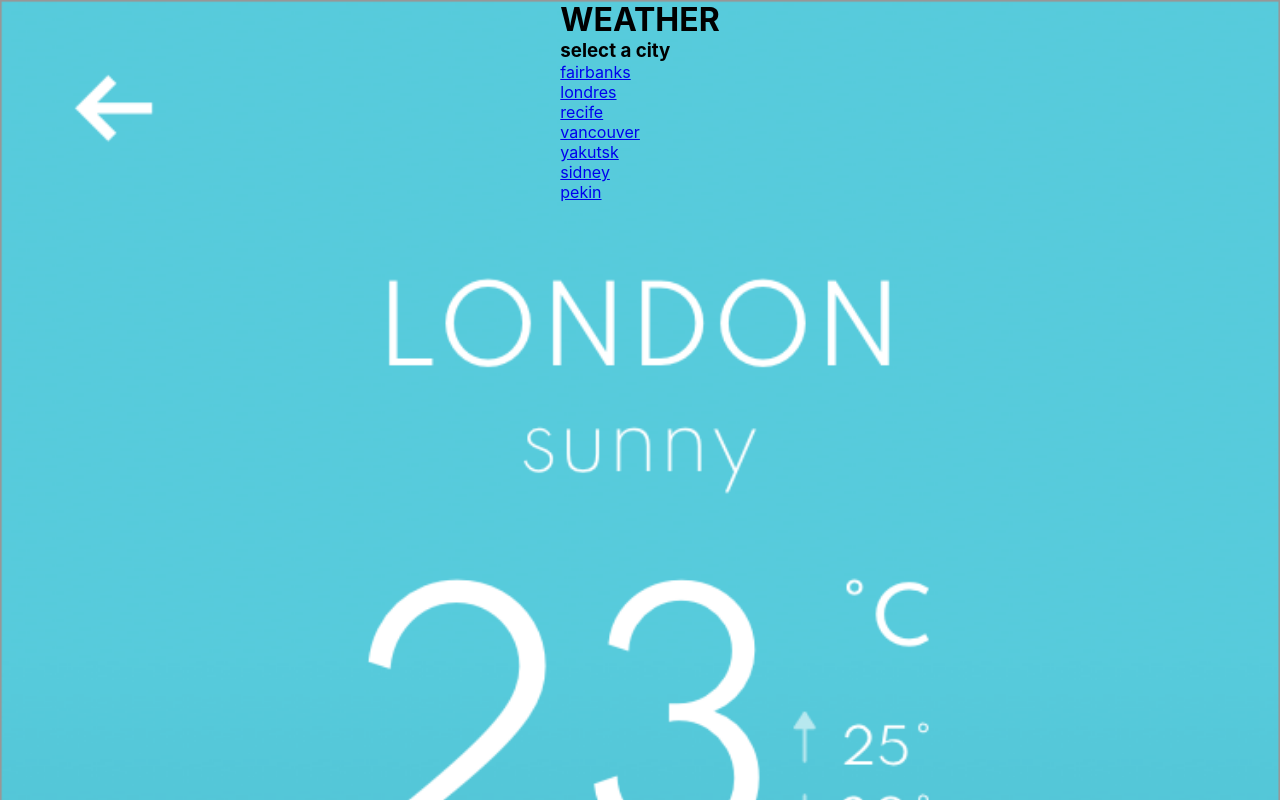
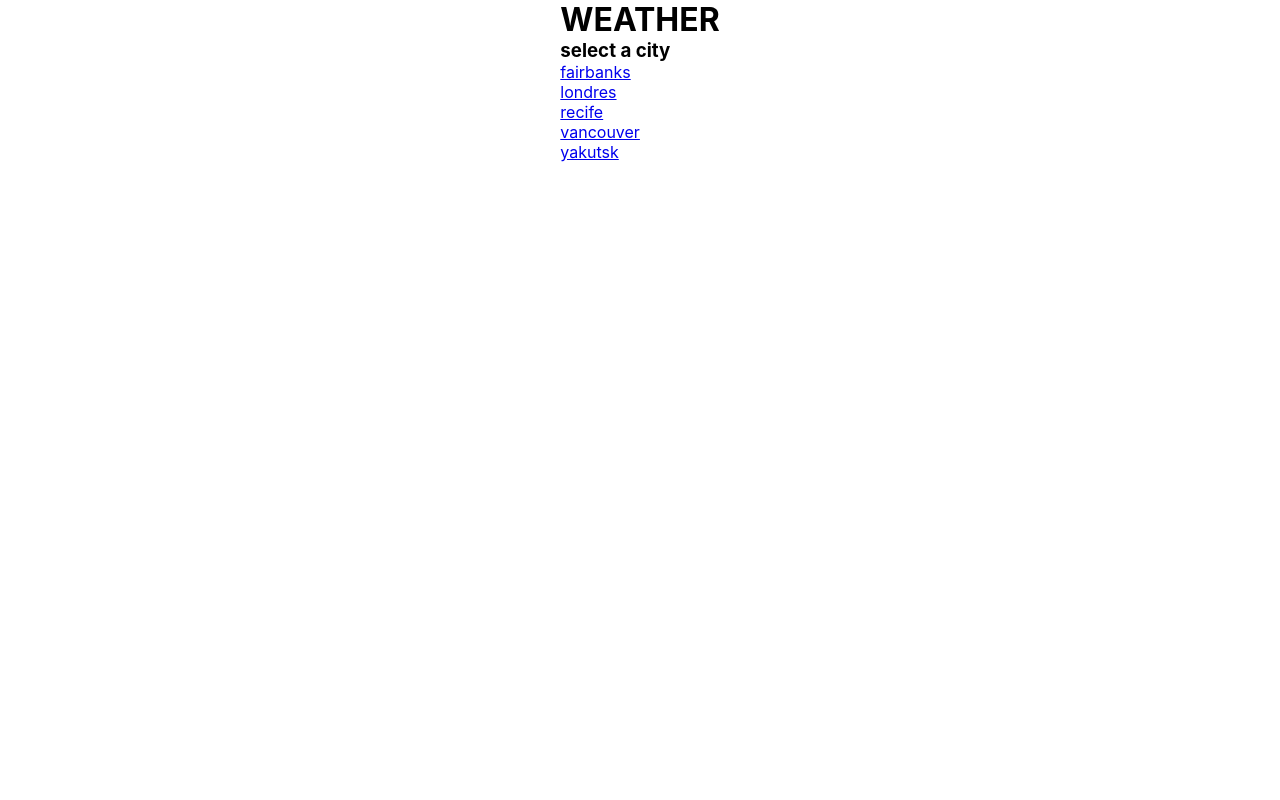
Before and after one commit to cgmonte/desafio-weather-app, a React (Create React App) app: page /home in a window 1280 px wide. Built offline with nearby package versions, Linux system fonts and the light colour scheme.

Commit message:
trocando a href por LInk na Home

```diff
--- a/src/App.js
+++ b/src/App.js
@@ -8,7 +8,7 @@ import Home from './Components/Home';
 
 function App() {
 
-  const cities = ['fairbanks', 'londres', 'recife', 'vancouver', 'yakutsk', 'sidney', 'pekin']
+  const cities = ['fairbanks', 'londres', 'recife', 'vancouver', 'yakutsk']
 
   const routes = cities.map((city) =>
     <Route path={'/' + city} key={city}>
--- a/src/Components/Global.scss
+++ b/src/Components/Global.scss
@@ -2,12 +2,12 @@
     margin: 0;
 }
 
-body {
-    background-image: url('../images/mobile_ref1.png');
-    background-size:     cover;                      /* <------ */
-    background-repeat:   no-repeat;
-    background-position: top center;
-}
+// body {
+//     background-image: url('../images/mobile_ref1.png');
+//     background-size:     cover;                      /* <------ */
+//     background-repeat:   no-repeat;
+//     background-position: top center;
+// }
 
 #root {
     display: flex;
--- a/src/Components/Home.js
+++ b/src/Components/Home.js
@@ -1,18 +1,17 @@
 import React from "react";
 
-import { withRouter } from 'react-router-dom';
-
+import { Link, withRouter } from 'react-router-dom';
 class Home extends React.Component {
     constructor(props) {
         super(props)
         this.links = this.props.cities.map((city) =>
             <div key={city}>
-                <a
-                    href={"/" + city}
+                <Link
+                    to={`/${city}`}
                     className="home-links"
                 >
                     {city}
-                </a>
+                </Link>
             </div>
         );
     }
```
